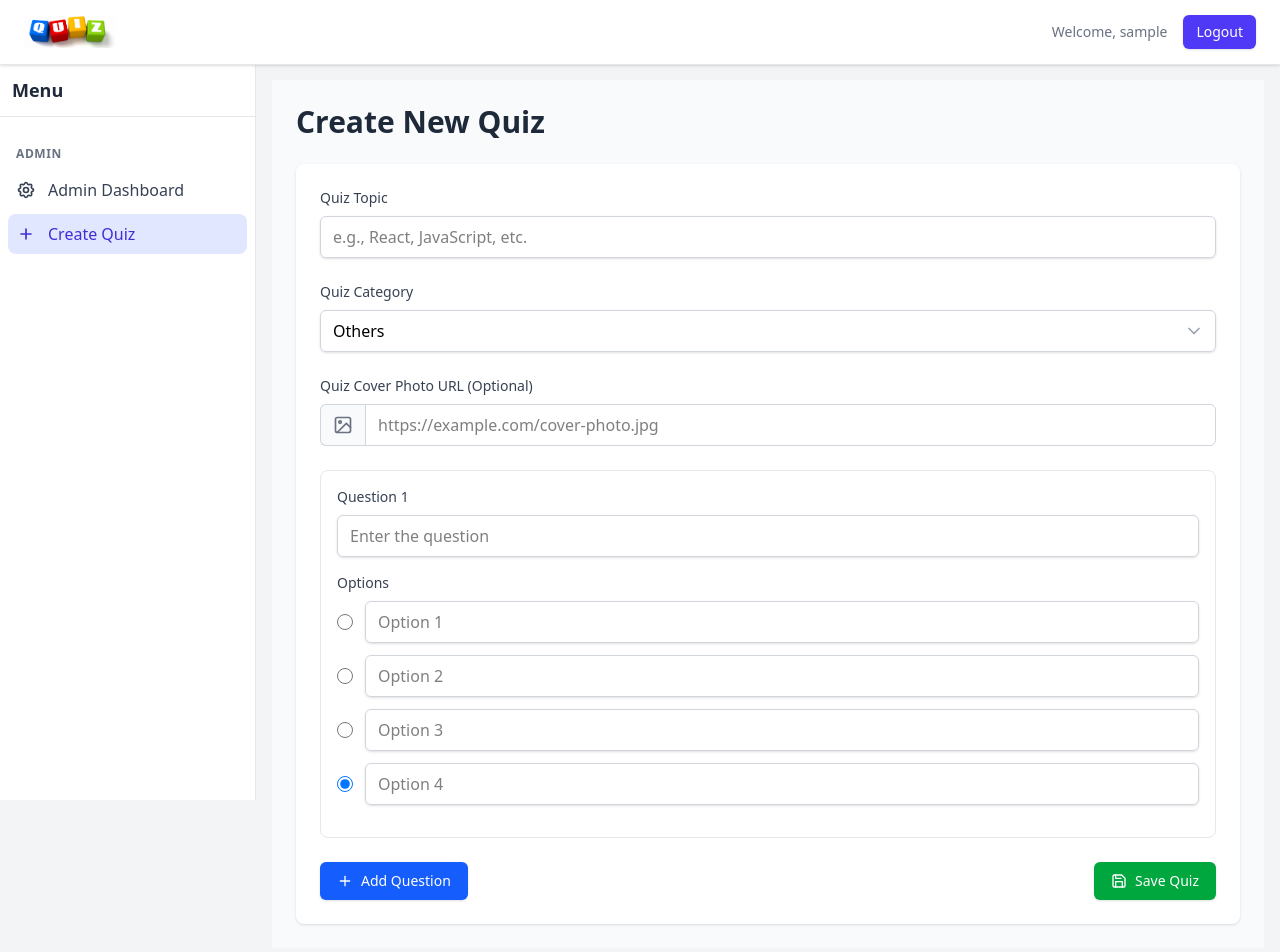
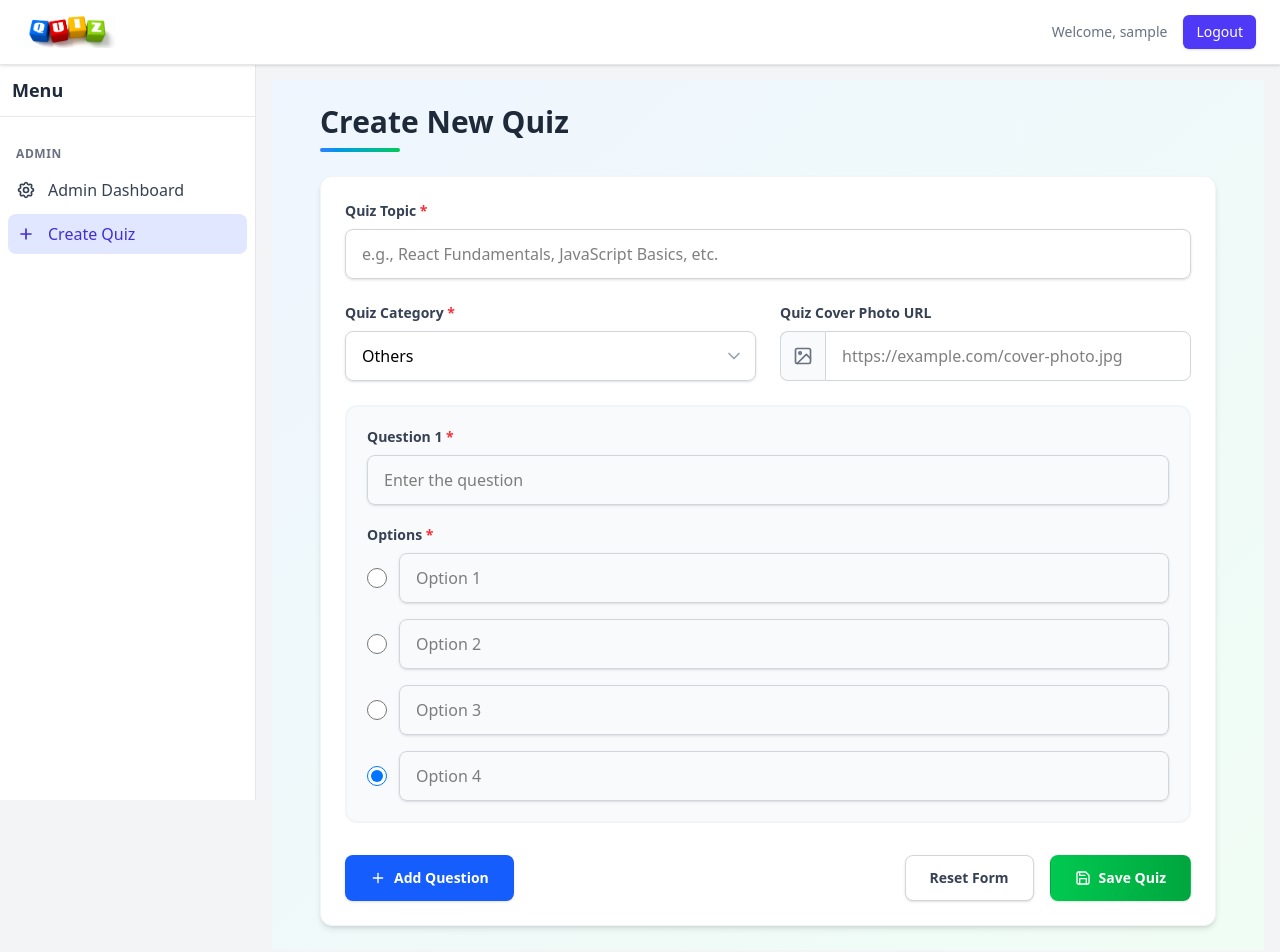
Before and after one commit to Himanshu-coder007/Quiz-app, a React (Vite) app: page /dashboard/create-quiz in a window 1280 px wide. Shown: the top 952 px of the page. Built offline with nearby package versions, Linux system fonts and the light colour scheme; sample sign-in values are in the browser's storage.

Commit message:
quiz ui updated

```diff
--- a/src/pages/admin/CreateQuiz.jsx
+++ b/src/pages/admin/CreateQuiz.jsx
@@ -122,34 +122,38 @@ const CreateQuiz = () => {
   };
 
   return (
-    <div className="p-6 bg-gray-50 min-h-screen">
-      <h1 className="text-3xl font-bold text-gray-800 mb-6">Create New Quiz</h1>
+    <div className="p-6 bg-gradient-to-br from-blue-50 to-green-50 min-h-screen">
+      <div className="max-w-4xl mx-auto">
+        <h1 className="text-3xl font-bold text-gray-800 mb-2">Create New Quiz</h1>
+        <div className="h-1 w-20 bg-gradient-to-r from-blue-500 to-green-500 mb-6 rounded-full"></div>
 
-      <form onSubmit={handleSubmit} className="bg-white rounded-lg shadow p-6">
+        <form onSubmit={handleSubmit} className="bg-white rounded-xl shadow-md p-6 border border-gray-100">
           <div className="mb-6">
-          <label htmlFor="quizTopic" className="block text-sm font-medium text-gray-700 mb-2">
-            Quiz Topic
+            <label htmlFor="quizTopic" className="block text-sm font-semibold text-gray-700 mb-2">
+              Quiz Topic <span className="text-red-500">*</span>
             </label>
             <input
               type="text"
               id="quizTopic"
               value={quizTopic}
               onChange={(e) => setQuizTopic(e.target.value)}
-            className="w-full px-3 py-2 border border-gray-300 rounded-md shadow-sm focus:outline-none focus:ring-blue-500 focus:border-blue-500"
-            placeholder="e.g., React, JavaScript, etc."
+              className="w-full px-4 py-3 border border-gray-300 rounded-lg shadow-sm focus:outline-none focus:ring-2 focus:ring-blue-500 focus:border-transparent"
+              placeholder="e.g., React Fundamentals, JavaScript Basics, etc."
+              required
             />
           </div>
 
-        <div className="mb-6">
-          <label htmlFor="quizCategory" className="block text-sm font-medium text-gray-700 mb-2">
-            Quiz Category
+          <div className="grid grid-cols-1 md:grid-cols-2 gap-6 mb-6">
+            <div>
+              <label htmlFor="quizCategory" className="block text-sm font-semibold text-gray-700 mb-2">
+                Quiz Category <span className="text-red-500">*</span>
               </label>
               <div className="relative">
                 <select
                   id="quizCategory"
                   value={quizCategory}
                   onChange={(e) => setQuizCategory(e.target.value)}
-              className="appearance-none w-full px-3 py-2 border border-gray-300 rounded-md shadow-sm focus:outline-none focus:ring-blue-500 focus:border-blue-500 pr-10"
+                  className="appearance-none w-full px-4 py-3 border border-gray-300 rounded-lg shadow-sm focus:outline-none focus:ring-2 focus:ring-blue-500 focus:border-transparent pr-10"
                 >
                   {categories.map((category) => (
                     <option key={category} value={category}>{category}</option>
@@ -161,12 +165,12 @@ const CreateQuiz = () => {
               </div>
             </div>
 
-        <div className="mb-6">
-          <label htmlFor="quizCoverPhoto" className="block text-sm font-medium text-gray-700 mb-2">
-            Quiz Cover Photo URL (Optional)
+            <div>
+              <label htmlFor="quizCoverPhoto" className="block text-sm font-semibold text-gray-700 mb-2">
+                Quiz Cover Photo URL
               </label>
               <div className="flex">
-            <span className="inline-flex items-center px-3 rounded-l-md border border-r-0 border-gray-300 bg-gray-50 text-gray-500">
+                <span className="inline-flex items-center px-3 rounded-l-lg border border-r-0 border-gray-300 bg-gray-50 text-gray-500">
                   <FiImage className="h-5 w-5" />
                 </span>
                 <input
@@ -174,71 +178,77 @@ const CreateQuiz = () => {
                   id="quizCoverPhoto"
                   value={quizCoverPhoto}
                   onChange={(e) => setQuizCoverPhoto(e.target.value)}
-              className="flex-1 block w-full rounded-none rounded-r-md px-3 py-2 border border-gray-300 focus:outline-none focus:ring-blue-500 focus:border-blue-500"
+                  className="flex-1 block w-full rounded-r-lg px-4 py-3 border border-gray-300 focus:outline-none focus:ring-2 focus:ring-blue-500 focus:border-transparent"
                   placeholder="https://example.com/cover-photo.jpg"
                 />
               </div>
+            </div>
+          </div>
+
           {quizCoverPhoto && (
-            <div className="mt-4">
-              <p className="text-sm font-medium text-gray-700 mb-2">Cover Photo Preview:</p>
+            <div className="mb-6">
+              <p className="text-sm font-semibold text-gray-700 mb-2">Cover Photo Preview:</p>
               <img
                 src={quizCoverPhoto}
                 alt="Quiz cover preview"
-                className="max-h-60 rounded-md border border-gray-200 object-cover"
+                className="max-h-60 rounded-lg border-2 border-gray-200 object-cover w-full"
                 onError={(e) => {
                   e.target.style.display = 'none';
                 }}
               />
             </div>
           )}
-        </div>
 
-        <div className="space-y-6">
+          <div className="space-y-6 mb-8">
             {questions.map((question, qIndex) => (
-            <div key={question.id} className="border border-gray-200 rounded-lg p-4 relative">
+              <div key={question.id} className="border-2 border-gray-100 rounded-xl p-5 relative bg-gray-50">
                 {questions.length > 1 && (
                   <button
                     type="button"
                     onClick={() => handleRemoveQuestion(question.id)}
-                  className="absolute top-2 right-2 text-red-500 hover:text-red-700"
+                    className="absolute top-4 right-4 text-red-500 hover:text-red-700 p-1 rounded-full hover:bg-red-50 transition-colors"
+                    aria-label="Remove question"
                   >
                     <FiTrash2 className="h-5 w-5" />
                   </button>
                 )}
 
-              <div className="mb-4">
-                <label htmlFor={`question-${question.id}`} className="block text-sm font-medium text-gray-700 mb-2">
-                  Question {qIndex + 1}
+                <div className="mb-5">
+                  <label htmlFor={`question-${question.id}`} className="block text-sm font-semibold text-gray-700 mb-2">
+                    Question {qIndex + 1} <span className="text-red-500">*</span>
                   </label>
                   <input
                     type="text"
                     id={`question-${question.id}`}
                     value={question.question}
                     onChange={(e) => handleQuestionChange(question.id, e.target.value)}
-                  className="w-full px-3 py-2 border border-gray-300 rounded-md shadow-sm focus:outline-none focus:ring-blue-500 focus:border-blue-500"
+                    className="w-full px-4 py-3 border border-gray-300 rounded-lg shadow-sm focus:outline-none focus:ring-2 focus:ring-blue-500 focus:border-transparent"
                     placeholder="Enter the question"
+                    required
                   />
                 </div>
 
-              <div className="space-y-3 mb-4">
-                <label className="block text-sm font-medium text-gray-700 mb-2">
-                  Options
+                <div className="space-y-4">
+                  <label className="block text-sm font-semibold text-gray-700 mb-2">
+                    Options <span className="text-red-500">*</span>
                   </label>
                   {question.options.map((option, oIndex) => (
-                  <div key={oIndex} className="flex items-center">
+                    <div key={oIndex} className="flex items-center space-x-3">
                       <input
                         type="radio"
                         name={`answer-${question.id}`}
                         checked={option === question.answer}
                         onChange={() => handleAnswerChange(question.id, option)}
-                      className="h-4 w-4 text-blue-600 focus:ring-blue-500 border-gray-300 mr-3"
+                        className="h-5 w-5 text-blue-600 focus:ring-blue-500 border-gray-300"
+                        required
                       />
                       <input
                         type="text"
                         value={option}
                         onChange={(e) => handleOptionChange(question.id, oIndex, e.target.value)}
-                      className="flex-1 px-3 py-2 border border-gray-300 rounded-md shadow-sm focus:outline-none focus:ring-blue-500 focus:border-blue-500"
+                        className="flex-1 px-4 py-3 border border-gray-300 rounded-lg shadow-sm focus:outline-none focus:ring-2 focus:ring-blue-500 focus:border-transparent"
                         placeholder={`Option ${oIndex + 1}`}
+                        required
                       />
                     </div>
                   ))}
@@ -247,25 +257,34 @@ const CreateQuiz = () => {
             ))}
           </div>
 
-        <div className="mt-6 flex justify-between">
+          <div className="flex flex-col sm:flex-row justify-between gap-4">
             <button
               type="button"
               onClick={handleAddQuestion}
-            className="inline-flex items-center px-4 py-2 border border-transparent text-sm font-medium rounded-md shadow-sm text-white bg-blue-600 hover:bg-blue-700 focus:outline-none focus:ring-2 focus:ring-offset-2 focus:ring-blue-500"
+              className="flex items-center justify-center px-6 py-3 border border-transparent text-sm font-semibold rounded-lg shadow-sm text-white bg-blue-600 hover:bg-blue-700 focus:outline-none focus:ring-2 focus:ring-offset-2 focus:ring-blue-500 transition-colors"
             >
               <FiPlus className="mr-2 h-4 w-4" />
               Add Question
             </button>
 
+            <div className="flex flex-col sm:flex-row gap-4">
+              <button
+                type="reset"
+                className="px-6 py-3 border border-gray-300 text-sm font-semibold rounded-lg shadow-sm text-gray-700 bg-white hover:bg-gray-50 focus:outline-none focus:ring-2 focus:ring-offset-2 focus:ring-blue-500 transition-colors"
+              >
+                Reset Form
+              </button>
               <button
                 type="submit"
-            className="inline-flex items-center px-4 py-2 border border-transparent text-sm font-medium rounded-md shadow-sm text-white bg-green-600 hover:bg-green-700 focus:outline-none focus:ring-2 focus:ring-offset-2 focus:ring-green-500"
+                className="flex items-center justify-center px-6 py-3 border border-transparent text-sm font-semibold rounded-lg shadow-sm text-white bg-gradient-to-r from-green-500 to-green-600 hover:from-green-600 hover:to-green-700 focus:outline-none focus:ring-2 focus:ring-offset-2 focus:ring-green-500 transition-colors"
               >
                 <FiSave className="mr-2 h-4 w-4" />
                 Save Quiz
               </button>
             </div>
+          </div>
         </form>
+      </div>
     </div>
   );
 };
```
Lines whose indentation alone changed are shown as unchanged.
